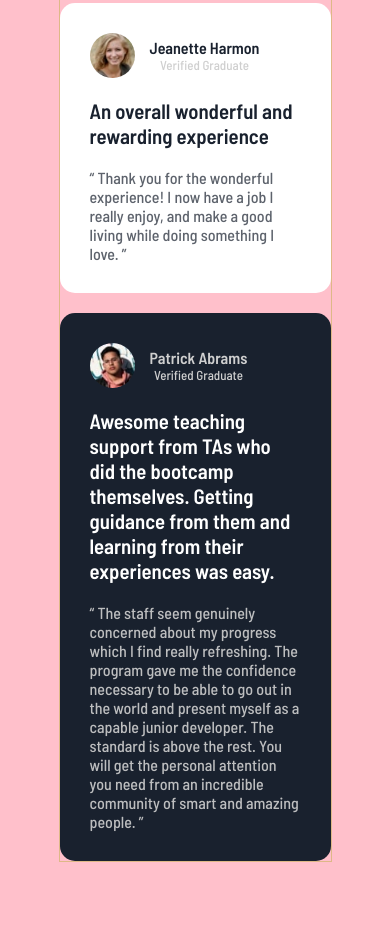
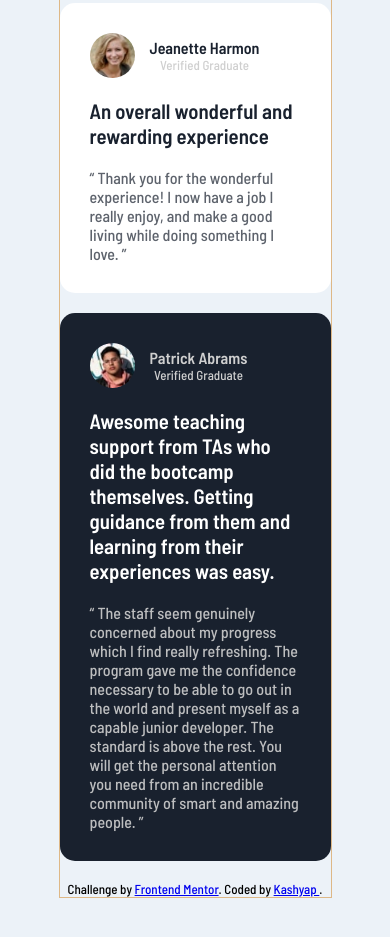
Before and after one commit to Kashyap-Pandya/100daysofcode, a plain HTML site: page Day 8 - 5 Aug/index.html in a window 390 px wide. Shown: the part 1823-2760 px from the top of the page. Drawn offline with Linux system fonts and the light colour scheme.

Commit message:
[IMP] removed background color & added footer

```diff
--- a/Day 8 - 5 Aug/index.html
+++ b/Day 8 - 5 Aug/index.html
@@ -172,10 +172,12 @@
             </div>
         </div>
 
-        <footer>
-            <p>
-        </footer>
+
     </section>
+    <footer>
+        <p>Challenge by <a href="https://www.frontendmentor.io?ref=challenge" target="_blank">Frontend Mentor</a>.
+            Coded by <a href="https://github.com/Kashyap-Pandya/100daysofcode/tree/main/Day%208%20-%205%20Aug">Kashyap </a>.</p>
+    </footer>
 
 
 </body>
--- a/Day 8 - 5 Aug/style.css
+++ b/Day 8 - 5 Aug/style.css
@@ -128,13 +128,15 @@ img {
   height: 45px;
 }
 
+footer {
+  text-align: center;
+  margin-top:20px;
+}
+
 /* media query*/
 
 @media only screen and (max-width: 540px) {
-  body {
-    /* width: 60%;  */
-    background-color: pink;
-  }
+
 
   .grid-wrapper {
     display: flex;
@@ -158,7 +160,7 @@ img {
 @media only screen and (min-width: 1300px) and (max-width: 1370px) {
   body {
     width: 100%;
-    background-color: cadetblue;
+
   }
 }
 
@@ -166,7 +168,7 @@ img {
 
 @media only screen and (min-width: 740px) and (max-width: 1030px) {
   body {
-    background-color: darksalmon;
+
     width: 100%;
   }
 
```
